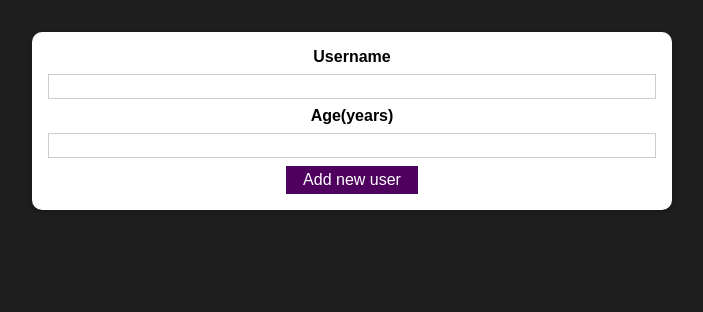
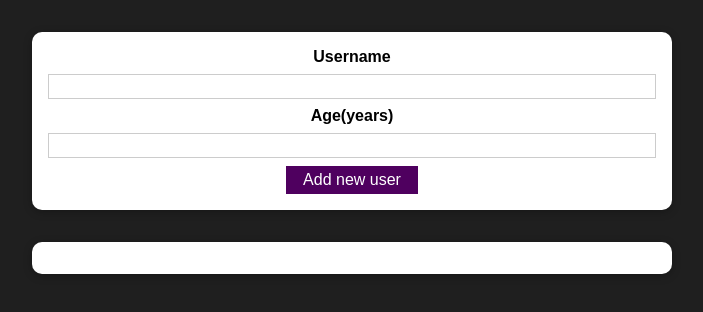
Before and after one commit to Srijanathulung/Simple-app, a React (Create React App) app: page / in a window 1280 px wide. Shown: the top 312 px of the page, without its empty margins (288-991 px from the left). Built offline with nearby package versions, Linux system fonts and the light colour scheme.

Commit message:
added validation and UserList component

```diff
--- a/src/App.js
+++ b/src/App.js
@@ -1,11 +1,13 @@
 import './App.css';
 import AddUser from './components/Users/AddUser'
 import React from 'react'
+import UserList from './components/Users/UserList';
 
 function App() {
   return (
     <div className="App">
-      <AddUser/>
+      <AddUser />
+      <UserList users={[]}/>
     </div>
   );
 }
--- a/src/components/Users/AddUser.js
+++ b/src/components/Users/AddUser.js
@@ -20,11 +20,19 @@
     }
     const addUserHandler = (event) => {
         event.preventDefault();
-        // console.log('addUserHandler is working')
+        if (enteredUserName.trim().length === 0 || enteredUserAge.trim().length=== 0) {
+            // console.log('Enter the username and id')
+            return;
+        }
+        //+enteredUserAge '+' works as a parseInt
+        if (+enteredUserAge > 1) {
+            return;
+        }
+
+            console.log('enteredUserName=' + enteredUserName + ' enteredUserAge=' + enteredUserAge)
+            setEnteredUserName('');
+            setEnteredUserAge('');
         // console.log(enteredUserName, enteredUserAge)
-        console.log('enteredUserName=' + enteredUserName + ' enteredUserAge=' + enteredUserAge)
-        setEnteredUserName('');
-        setEnteredUserAge('');
       };
     return (
         <Card classNameProp={classes.input}>
--- /dev/null
+++ b/src/components/Users/UserList.js
@@ -0,0 +1,19 @@
+//this component is responsible for displaying the user List
+
+import React from 'react';
+import Card from '../UI/Card';
+import classes from './UserList.module.css';
+
+
+const UserList = (props) => {
+    return (
+        <Card classNameProp={classes.users}>
+        <ul>
+            {props.users.map((user) => (
+                <li>{user.name}{user.age}</li>
+            ))}
+        </ul>
+        </Card>
+    )
+ }
+export default UserList;
--- /dev/null
+++ b/src/components/Users/UserList.module.css
@@ -0,0 +1,16 @@
+.users {
+  margin: 2rem auto;
+  width: 90%;
+  max-width: 40rem;
+}
+
+.users ul {
+  list-style: none;
+  padding: 1rem;
+}
+
+.users li {
+  border: 1px solid #ccc;
+  margin: 0.5rem 0;
+  padding: 0.5rem;
+}
```
